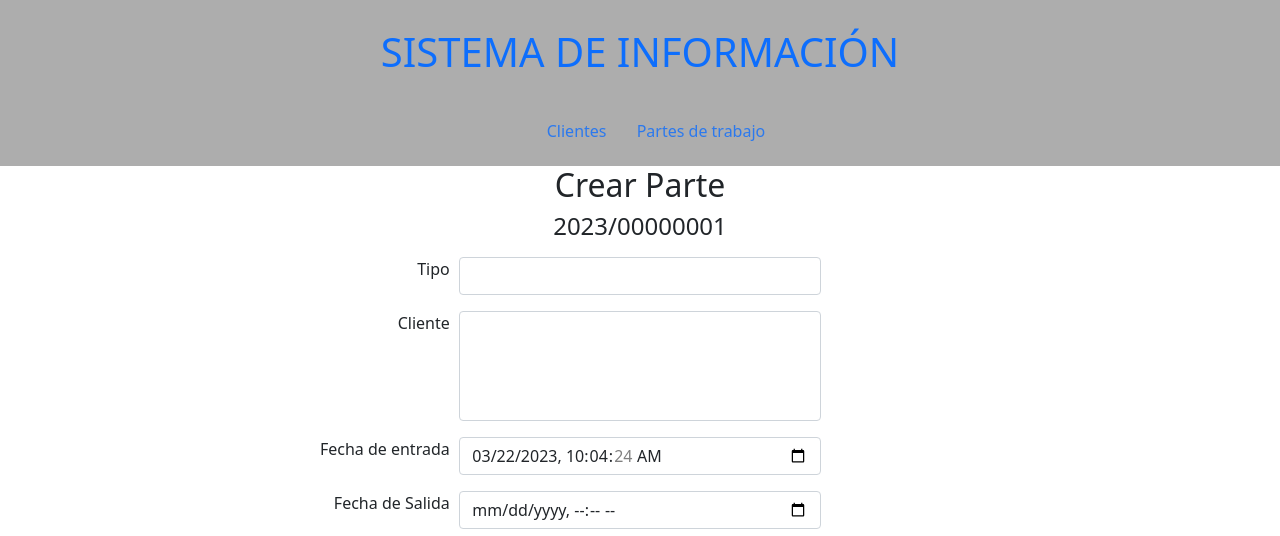
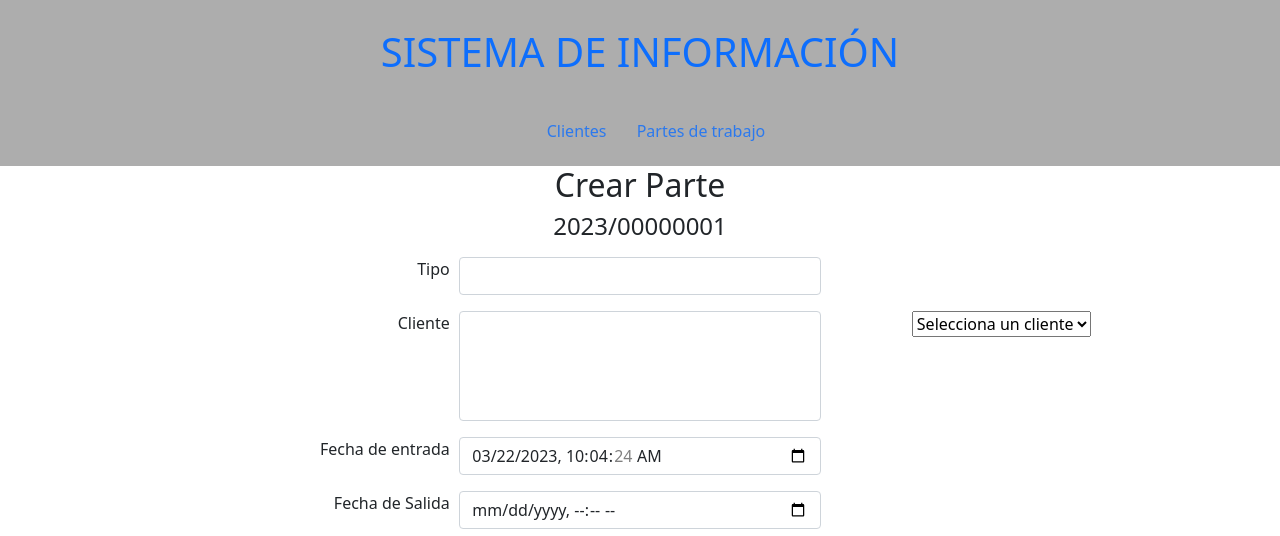
Before and after one commit to Rolob3rto/Sistema-de-informacion-IMS, a PHP site: page /plantillas/crearPartes.php in a window 1280 px wide. Shown: the top 536 px of the page. Run offline with PHP 8.4, Linux system fonts and the light colour scheme; data comes from the database, SQL or seed files in the repository.

Commit message:
1a version de la insercion de cliente en parte

```diff
--- a/plantillas/crearPartes.php
+++ b/plantillas/crearPartes.php
@@ -13,6 +13,10 @@
 $numeroString = $numero["siguiente_numero"];
 
 $numeroInteger = intval($numeroString);
+
+$sqlClientes = "SELECT * FROM cliente";
+
+$resultadoClientes = mysqli_query($mysqli, $sqlClientes);
 
 ?>
 
@@ -47,7 +51,7 @@
         <div class="form-group">
           <label class="col-md-4 control-label" for="tipo">Tipo</label>
           <div class="col-md-4">
-            <input id="tipo" name="tipo" type="text"  class="form-control input-md" value="" require>
+            <input id="tipo" name="tipo" type="text" class="form-control input-md" value="" require>
 
           </div>
         </div>
@@ -57,15 +61,42 @@
           <label class="col-md-4 control-label" for="cliente">Cliente</label>
           <div class="col-md-4">
             <textarea id="cliente" name="cliente" rows="4" style="resize:none" class="form-control input-md"></textarea>
+          </div>
+          <div class="container">
+            <select name="clienteSel" id="clienteSel">
+              <option value="" selected disabled>Selecciona un cliente</option>
+              <?php
+              while ($cliente = mysqli_fetch_assoc($resultadoClientes)) {
+                echo '<option value="' . str_pad($cliente["codigo"], 5, '0', STR_PAD_LEFT) . "\n" . $cliente['nombre'] . "\n" . $cliente['codigoPostal'] . "\n" . '(' . $cliente['provincia'] . ')">' . $cliente['nombre'] . '</option>';
+              }
+
+              ?>
+            </select>
 
           </div>
         </div>
+        <script>
+          // Obtén el elemento select y el textarea
+          var select = document.getElementById('clienteSel');
+          var textarea = document.getElementById('cliente');
+
+          // Agrega un evento de cambio al select
+          select.addEventListener('change', function() {
+            // Obtén el valor y el texto del cliente seleccionado
+            var selectedOption = select.options[select.selectedIndex];
+            var clienteCodigo = selectedOption.value;
+            var clienteNombre = selectedOption.text;
+
+            // Escribe el nombre del cliente en el textarea
+            textarea.value = clienteCodigo;
+          });
+        </script>
 
         <!-- Text input-->
         <div class="form-group">
           <label class="col-md-4 control-label" for="fechaEntrada">Fecha de entrada</label>
           <div class="col-md-4">
-            <input id="fechaEntrada" name="fechaEntrada" type="datetime-local"  value="<?= date('Y-m-d\TH:i:s') ?>" class="form-control input-md">
+            <input id="fechaEntrada" name="fechaEntrada" type="datetime-local" value="<?= date('Y-m-d\TH:i:s') ?>" class="form-control input-md">
 
           </div>
         </div>
@@ -155,8 +186,6 @@
           </div>
         </div>
 
-
-
         <button type="submit" class="btn btn-primary">Crear</button>
       </fieldset>
 
```
Lines whose indentation alone changed are shown as unchanged.
